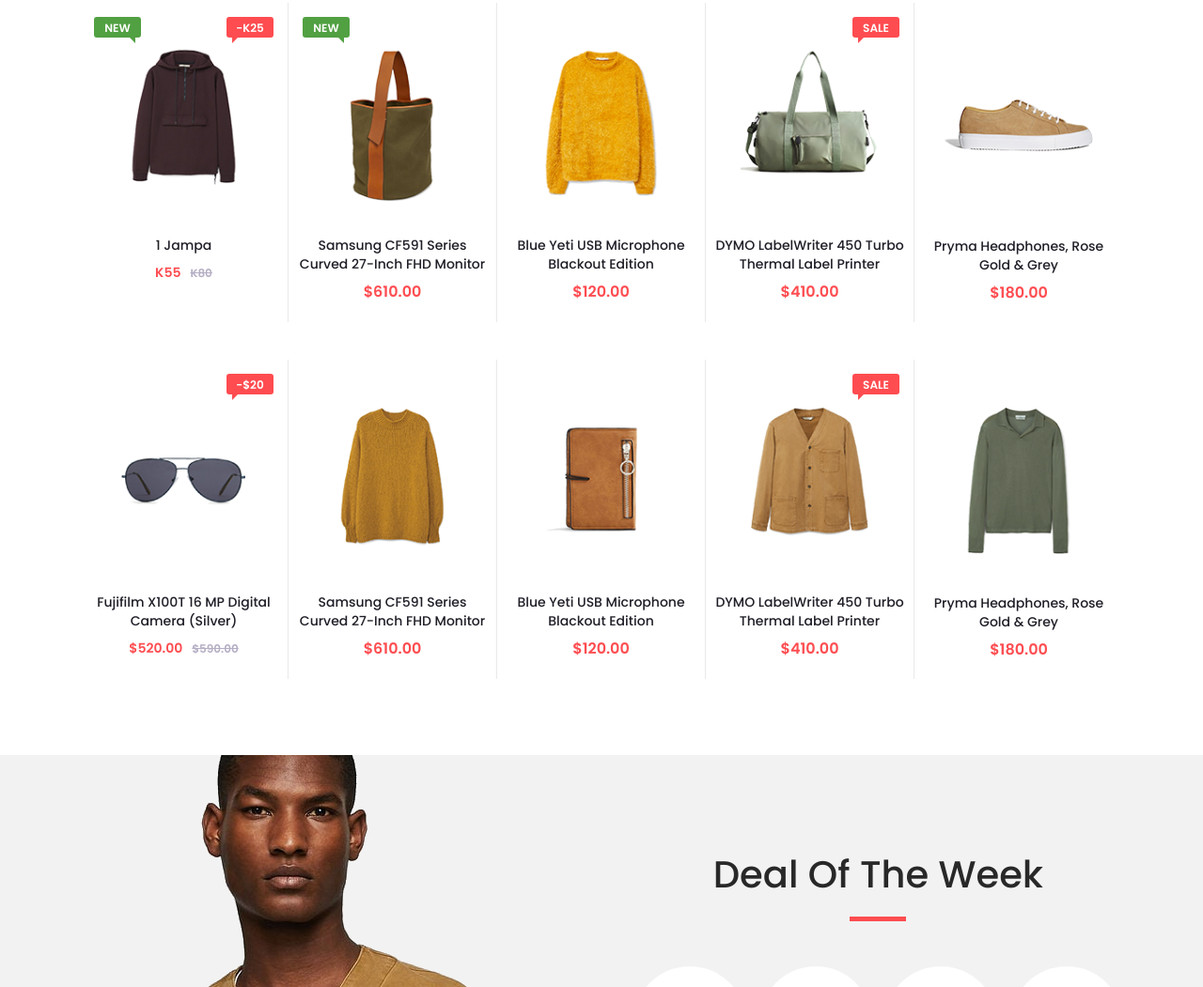
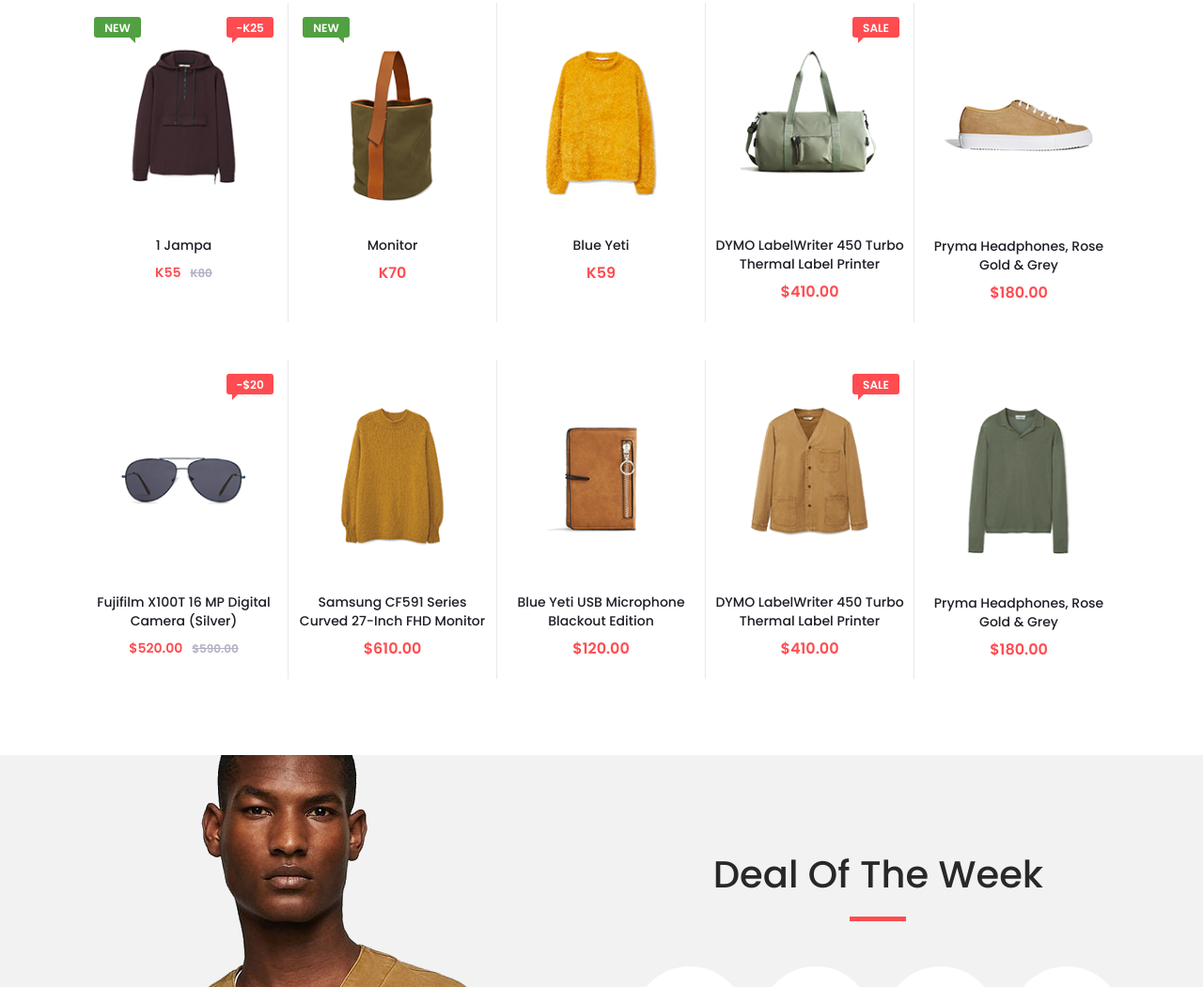
Before and after one commit to Johndellr/df, a plain HTML site: page index.html in a window 1280 px wide. Shown: the part 1140-2191 px from the top of the page at 94% size. Drawn offline with Linux system fonts and the light colour scheme.

Commit message:
Update index.html

```diff
--- a/index.html
+++ b/index.html
@@ -229,8 +229,8 @@
 								<div class="favorite"></div>
 								<div class="product_bubble product_bubble_left product_bubble_green d-flex flex-column align-items-center"><span>new</span></div>
 								<div class="product_info">
-									<h6 class="product_name"><a href="single.html">Samsung CF591 Series Curved 27-Inch FHD Monitor</a></h6>
-									<div class="product_price">$610.00</div>
+									<h6 class="product_name"><a href="single.html">Monitor</a></h6>
+									<div class="product_price">K70</div>
 								</div>
 							</div>
 							<div class="red_button add_to_cart_button"><a href="#">add to cart</a></div>
@@ -245,8 +245,8 @@
 								</div>
 								<div class="favorite"></div>
 								<div class="product_info">
-									<h6 class="product_name"><a href="single.html">Blue Yeti USB Microphone Blackout Edition</a></h6>
-									<div class="product_price">$120.00</div>
+									<h6 class="product_name"><a href="single.html">Blue Yeti</a></h6>
+									<div class="product_price">K59</div>
 								</div>
 							</div>
 							<div class="red_button add_to_cart_button"><a href="#">add to cart</a></div>
```
